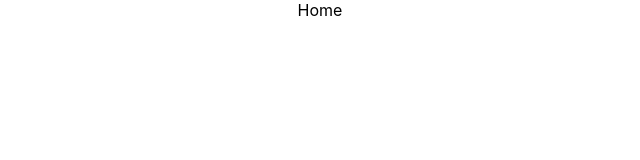
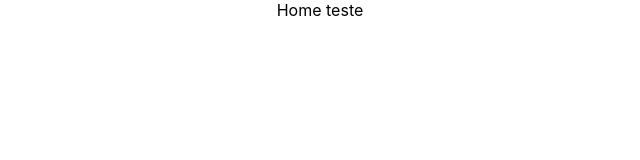
Before and after one commit to vitorschmidt/Getsight, a React (Create React App) app: page / in a window 1280 px wide. Shown: the top 160 px of the page, without its empty margins (320-960 px from the left). Built offline with nearby package versions, Linux system fonts and the light colour scheme.

Commit message:
fix: texto/teste home page

```diff
--- a/src/Pages/Home/index.jsx
+++ b/src/Pages/Home/index.jsx
@@ -1,5 +1,5 @@
 const Home = () => {
-  return <div>Home</div>;
+  return <div>Home teste</div>;
 };
 
 export default Home;
```
